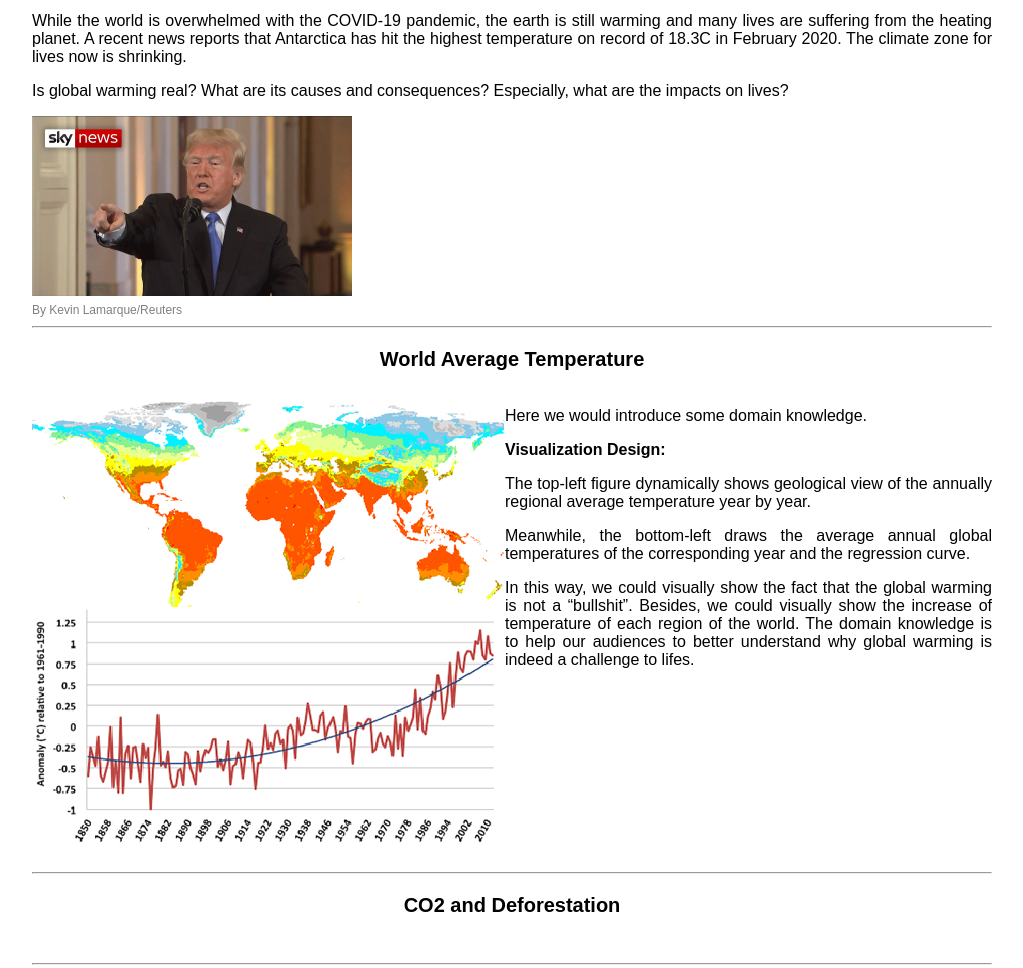
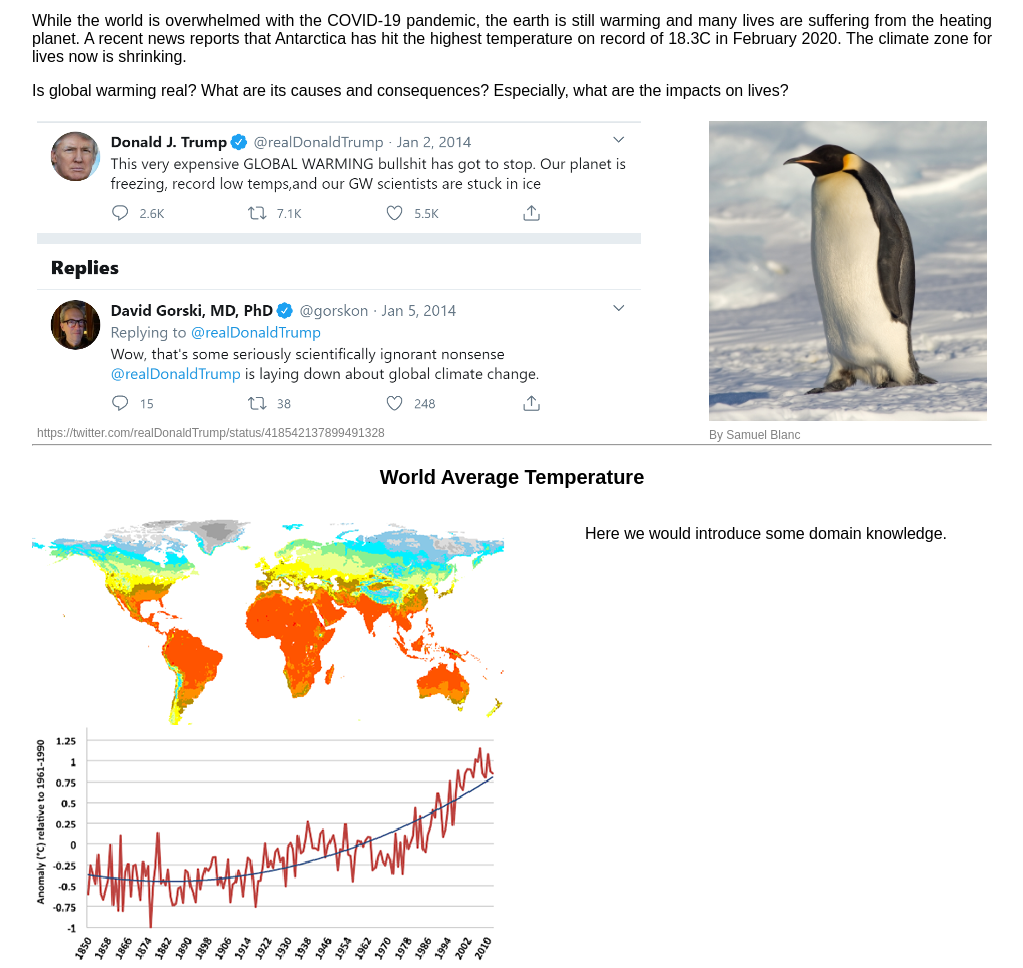
Before and after one commit to JunzeLeo/EPFL_COM-480_DataVisualization_CourseProject, a plain HTML site: page page/skeleton.html in a window 1280 px wide. Shown: the part 860-1828 px from the top of the page, without its empty margins (128-1151 px from the left). Drawn offline with Linux system fonts and the light colour scheme.

Commit message:
adapt changes

```diff
--- a/page/skeleton.html
+++ b/page/skeleton.html
@@ -64,10 +64,16 @@
 
 <!-- Trump image and Penguin -->
 <div class="width-limited">
+	<div class="row">
 	<figure class="trump">
-		<embed  src="./task_images/Trump.jpg" />
-		<Parafootersmall>By Kevin Lamarque/Reuters</Parafootersmall>
+		<embed src="./task_images/trumpTweet.png" />
+		<Parafootersmall>https://twitter.com/realDonaldTrump/status/418542137899491328</Parafootersmall>
 	</figure>
+	<figure class="penguin">
+		<embed src="./task_images/penguin_SamuelBlanc.jpg" />
+		<Parafootersmall>By Samuel Blanc</Parafootersmall>
+	</figure>
+	</div>
 	<hr />
 </div>
 
@@ -80,11 +86,11 @@
 <div class="container width-limited">
     <img class="container__image" src="./task_images/worldmap.png">
 		<!-- <img class="container__image" src="./task_images/temperature.png"> -->
-    <div class="container__text">
+    <div class="container__text" style="margin-left: 5rem">
         <p style=>
 					Here we would introduce some domain knowledge.
 				</p>
-				<p style="font-weight: bold">
+				<!-- <p style="font-weight: bold">
 					Visualization Design:
 				</p>
 				<p>
@@ -101,7 +107,7 @@
 					not a “bullshit”. Besides, we could visually show the increase of temperature
 					of each region of the world. The domain knowledge is to help our audiences
 					to better understand why global warming is indeed a challenge to lifes.
-				</p>
+				</p> -->
     </div>
 		</div>
 		<hr />
--- a/page/style.css
+++ b/page/style.css
@@ -77,11 +77,27 @@ Parafootersmall {
 }
 
 .trump{
-	max-width: 20rem;
-	margin-left: 0rem;
+	/* margin-left: 5%;
 	margin-right: auto;
+	margin-top: 2rem;
+	margin-bottom: 1rem; */
+	float: left;
+  max-width: 64%;
+  padding: 5px;
+	max-height: 20rem;
 }
 
+.penguin{
+	/* max-width:30%;
+	margin-right: 5%;
+	margin-right: auto;
+	margin-top: 2rem;
+	margin-bottom: 1rem; */
+	float: right;
+  max-width: 30%;
+  padding: 5px;
+	max-height: 20rem;
+}
 /* *****************************Navigation Bar****************************** */
 nav {
 	width: 100%;
```
Also changed, not shown: page/task_images/penguin_SamuelBlanc.jpg (added), page/task_images/trumpTweet.png (added).
